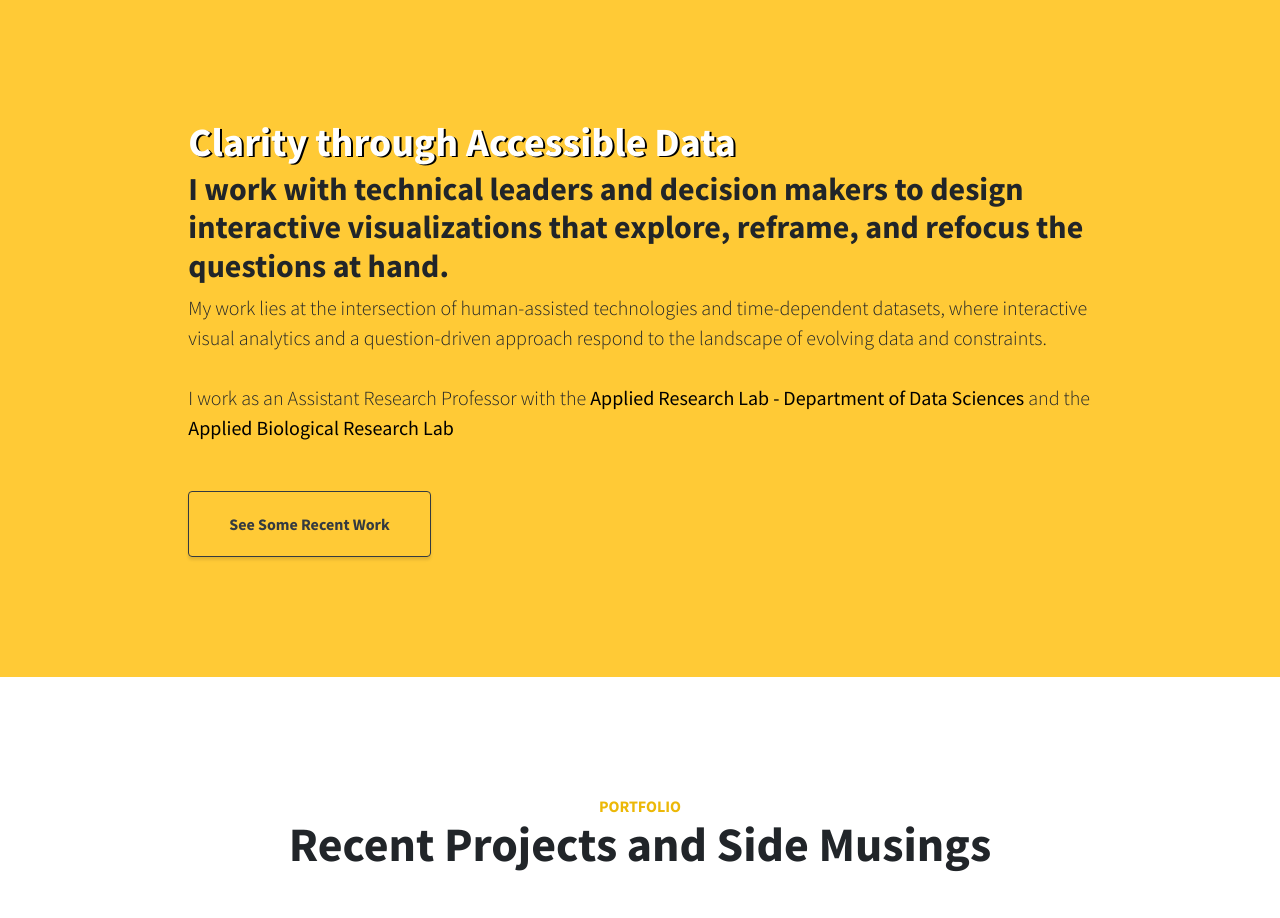
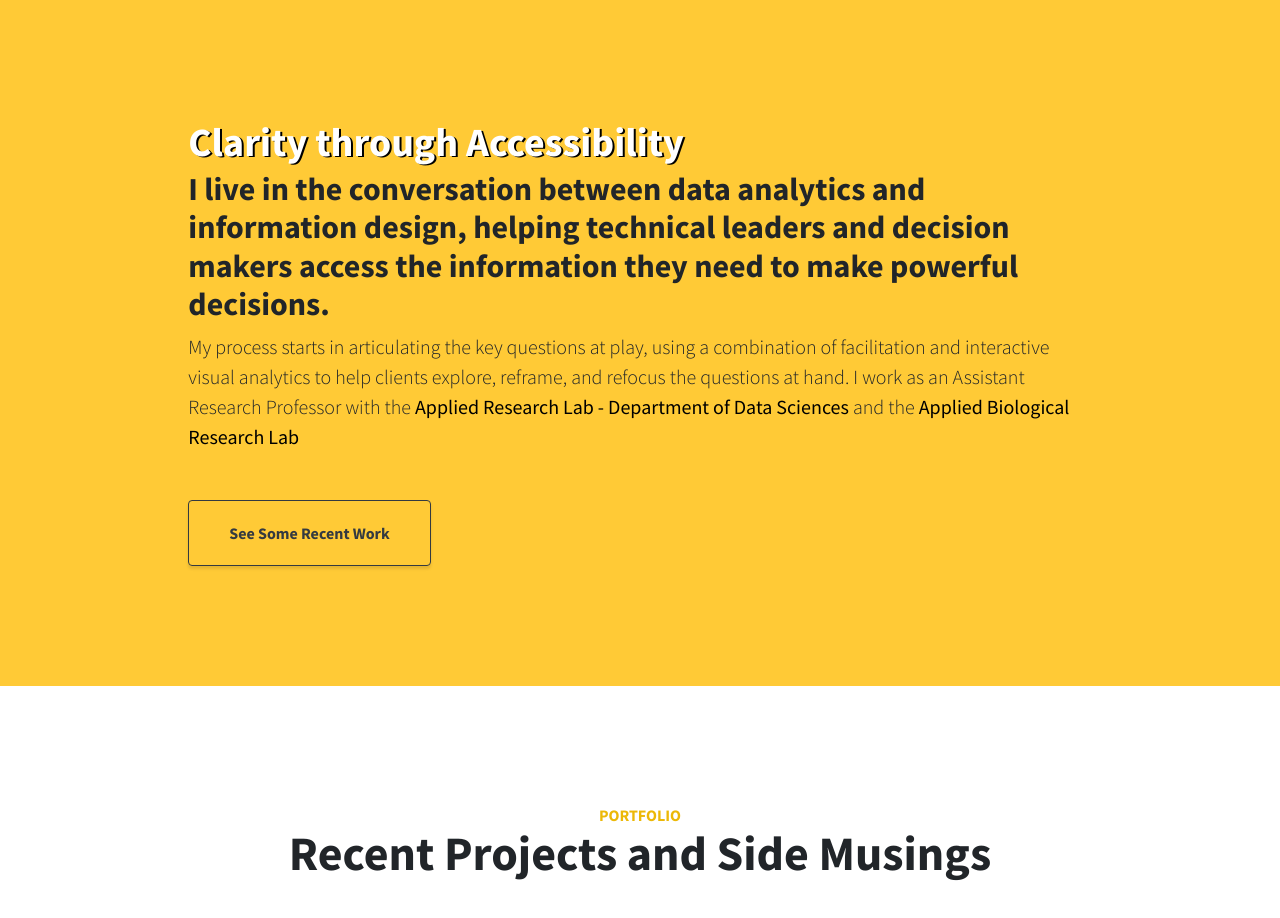
Before and after one commit to rfraleigh/rfraleigh.github.io, a plain HTML site: page index.html in a window 1280 px wide. Shown: the part 802-1720 px from the top of the page. Drawn offline with Linux system fonts and the light colour scheme.

Commit message:
Updated Description

```diff
--- a/index.html
+++ b/index.html
@@ -82,41 +82,18 @@
       <div class="container text-center">
         <div class="row">
           <div class="col-lg-10 mx-auto" style="text-align:left">
-            <h1 class="mb-1"  style="color:white; text-shadow: 2px 1px black;">Clarity through Accessible Data</h1>
-
-            <h2>I work with technical leaders and decision makers to design interactive visualizations that explore, reframe, and refocus the questions at hand.</h2>
-<!--            <p class="lead mb-5" style="text-align:left">As an Assistant Research Professor at Penn State, I build visual analytics that contextualize information into strategic options-->
-<!--              so that decision-makers can make informed decisions.</p>-->
-            <p class="lead mb-5" style="text-align:left;">My work lies at the intersection of human-assisted technologies and time-dependent datasets, where interactive visual analytics and a question-driven approach respond to the landscape of evolving data and constraints.<br><br>
+            <h1 class="mb-1"  style="color:white; text-shadow: 2px 1px black;">Clarity through Accessibility</h1>
+            <h2>I live in the conversation between data analytics and information design, helping technical leaders and decision makers access the information they need to make powerful decisions.
+</h2>
+            <p class="lead mb-5" style="text-align:left;">
+              My process starts in articulating the key questions at play, using a combination of facilitation and interactive visual analytics to help clients explore, reframe, and refocus the questions at hand.
               I work as an Assistant Research Professor with the <a href="https://www.arl.psu.edu" style="color:black; font-weight:400;">Applied Research Lab - Department of Data Sciences</a>
               and the <a href="https://www.abrl.psu.edu" style="color:black; font-weight:400;">Applied Biological Research Lab</a></p>
-            <!--<a class="btn btn-dark btn-xl js-scroll-trigger" href="#portfolio">See My Process</a>-->
             <a class="btn btn-outline-dark btn-xl js-scroll-trigger" href="#portfolio">See Some Recent Work</a>
           </div>
         </div>
       </div>
     </section>
-
-    <!-- Process-->
-<!--    <section class="content-section" id="process" style="background-color: whitesmoke">-->
-<!--      <div class="container text-left">-->
-<!--        <div class="row" style="display:flex; align-items:center">-->
-<!--          <div class="col-lg-5">-->
-<!--            <img class="img-fluid" src="img/profile_scarf_reduced.jpg" >-->
-<!--          </div>-->
-<!--          <div class="col-lg-7">-->
-<!--            <h4 style="text-align:left">My Why: Equipping people with the tools and insight to navigate forward.</h4>-->
-<!--            <p class="lead mb-5">The stakes can be high and choices have impact.-->
-<!--            I believe in maintaining a high level of transparency in the data exploration process-->
-<!--              so that decisions can be weighed relative to the context of data landscape and project goals.-->
-<!--              I bring a deep level of empathy to the decision-making process.-->
-<!--            </p>-->
-<!--            <a class="btn btn-dark btn-xl js-scroll-trigger" href="#portfolio">See Some Recent Work</a>-->
-<!--          </div>-->
-<!---->
-<!--        </div>-->
-<!--      </div>-->
-<!--    </section>-->
 
     <!-- Portfolio -->
     <section class="content-section" id="portfolio">
@@ -156,17 +133,7 @@
               <img class="img-fluid" src="img/keyboards_unsplash.jpg" alt="">
             </a>
           </div>
-          <!--<div class="col-lg-6">
-            <a class="portfolio-item" href="#" >
-              <span class="caption">
-                <span class="caption-content">
-                  <h1 >Spotify Playlist Explorer</h1>
-                  <p class="mb-0 suppl">Understand the factors that drive your music interests.</p>
-                </span>
-              </span>
-              <img class="img-fluid" src="img/spotify.jpg" alt="">
-            </a>
-          </div>-->
+
           <div class="col-lg-6">
             <a class="portfolio-item" href="https://rfraleigh.github.io/psu-dissertation-explorer/">
               <span class="caption">
```
